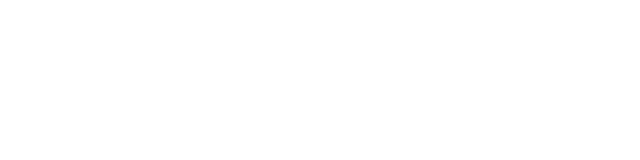
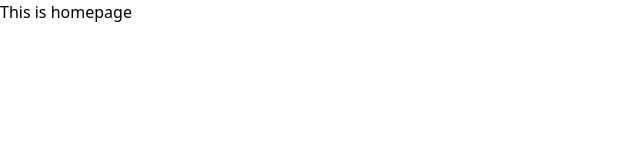
Before and after one commit to Md-Ashikur-Rahman-Ashik/Lark-Clone, a React (Vite) app: page / in a window 1280 px wide. Shown: the top 160 px of the page, without its empty margins (0-640 px from the left). Built offline with nearby package versions, Linux system fonts and the light colour scheme.

Commit message:
Installed react-router-dom

```diff
--- a/package.json
+++ b/package.json
@@ -12,7 +12,8 @@
   "dependencies": {
     "@tanstack/react-query": "^5.62.2",
     "react": "^18.3.1",
-    "react-dom": "^18.3.1"
+    "react-dom": "^18.3.1",
+    "react-router-dom": "^7.0.2"
   },
   "devDependencies": {
     "@eslint/js": "^9.15.0",
--- /dev/null
+++ b/src/pages/Home/Home.jsx
@@ -0,0 +1,5 @@
+const Home = () => {
+  return <div>This is homepage</div>;
+};
+
+export default Home;
--- a/src/routes/Main.jsx
+++ b/src/routes/Main.jsx
@@ -1,5 +1,14 @@
+import { BrowserRouter, Routes, Route } from "react-router-dom";
+import Home from "../pages/Home/Home";
+
 const Main = () => {
-  return <div></div>;
+  return (
+    <BrowserRouter>
+      <Routes>
+        <Route path="/" element={<Home />} />
+      </Routes>
+    </BrowserRouter>
+  );
 };
 
 export default Main;
```
Also changed, not shown: 1 other file (tests, documents, lock files or other folders).
